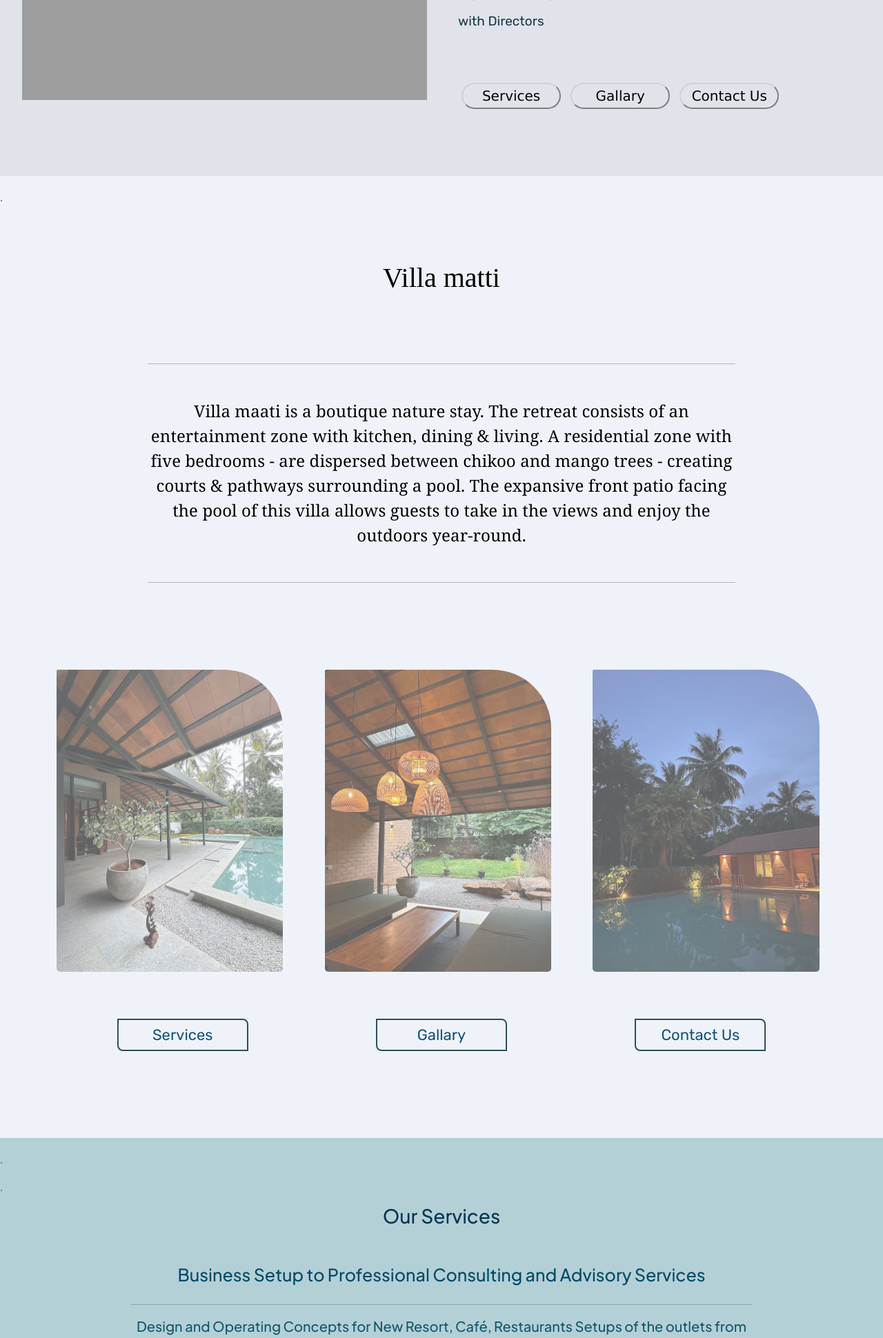
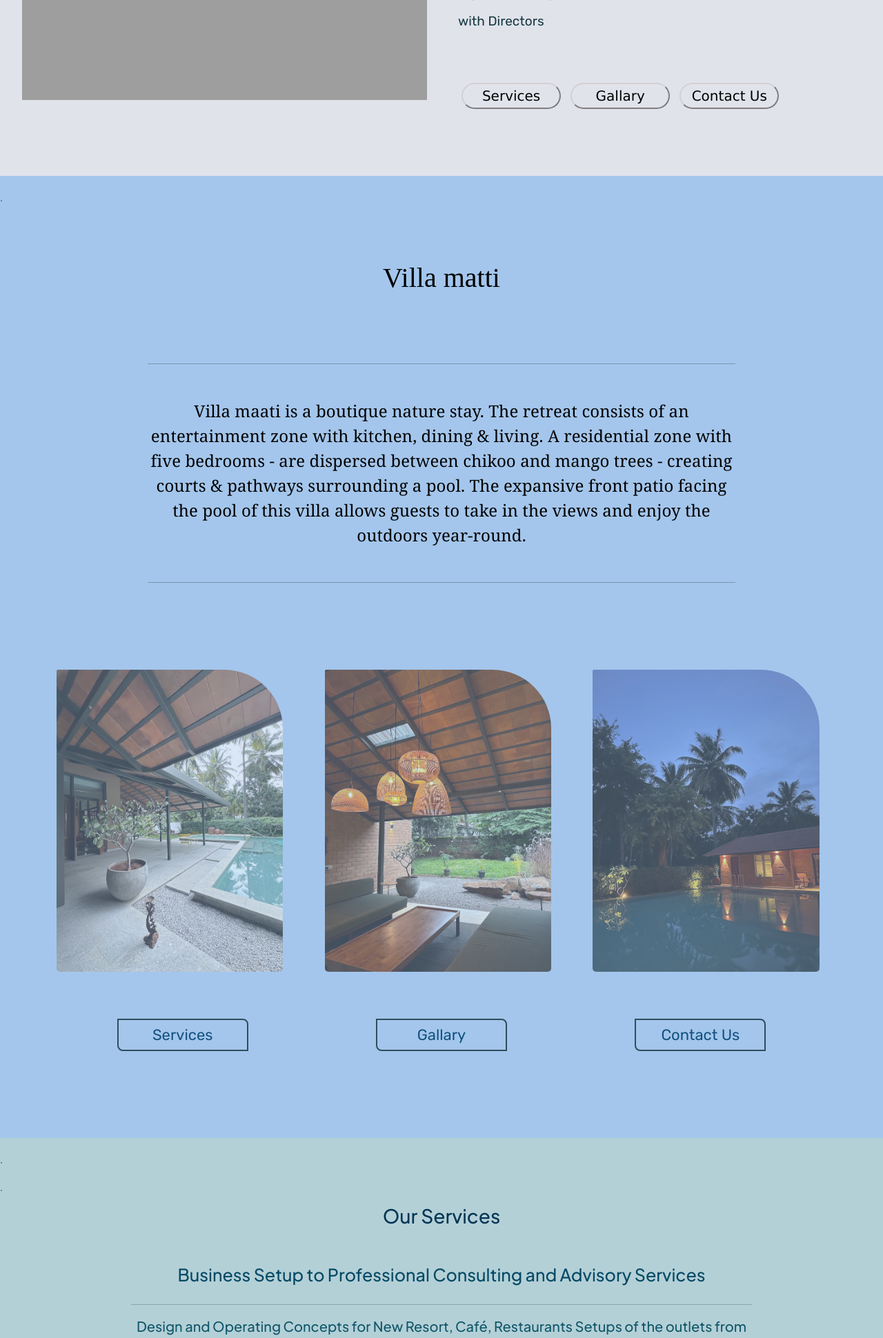
Before and after one commit to Darsanadev/Panther, a Django app: page /frntnd/index/ in a window 1280 px wide. Shown: the part 4315-6255 px from the top of the page at 69% size. Run offline with Django 4.2, Linux system fonts and the light colour scheme; some libraries are stand-ins or nearby versions; grey boxes are pictures that could not be loaded.

Commit message:
chnage backgrnd color

```diff
--- a/frontnd/templates/index.html
+++ b/frontnd/templates/index.html
@@ -888,7 +888,7 @@
 
 
 
-        <div class="container-fluid feature overflow-hidden py-5" style=" background-color: rgb(239, 243, 249); margin-top: -60px;">
+        <div class="container-fluid feature overflow-hidden py-5" style=" background-color: rgb(164, 198, 236); margin-top: -60px;">
             <div class="container py-5">
                 <div class="row g-5 pt-5">
 
@@ -1513,7 +1513,7 @@
             </div>
         </div> -->
 
-    <div class="container-fluid feature overflow-hidden py-5" style=" background-color: rgb(225, 238, 242); ">
+    <div class="container-fluid feature overflow-hidden py-5" style=" background-color: rgb(127, 186, 206); ">
         <div class="container py-5" >
             <div class="row g-5 pt-5">
                     <h3 style="text-align: center; font-family: Georgia, 'Times New Roman', Times, serif; color: #033552;">The Minds Behind Our Success<span>
```
